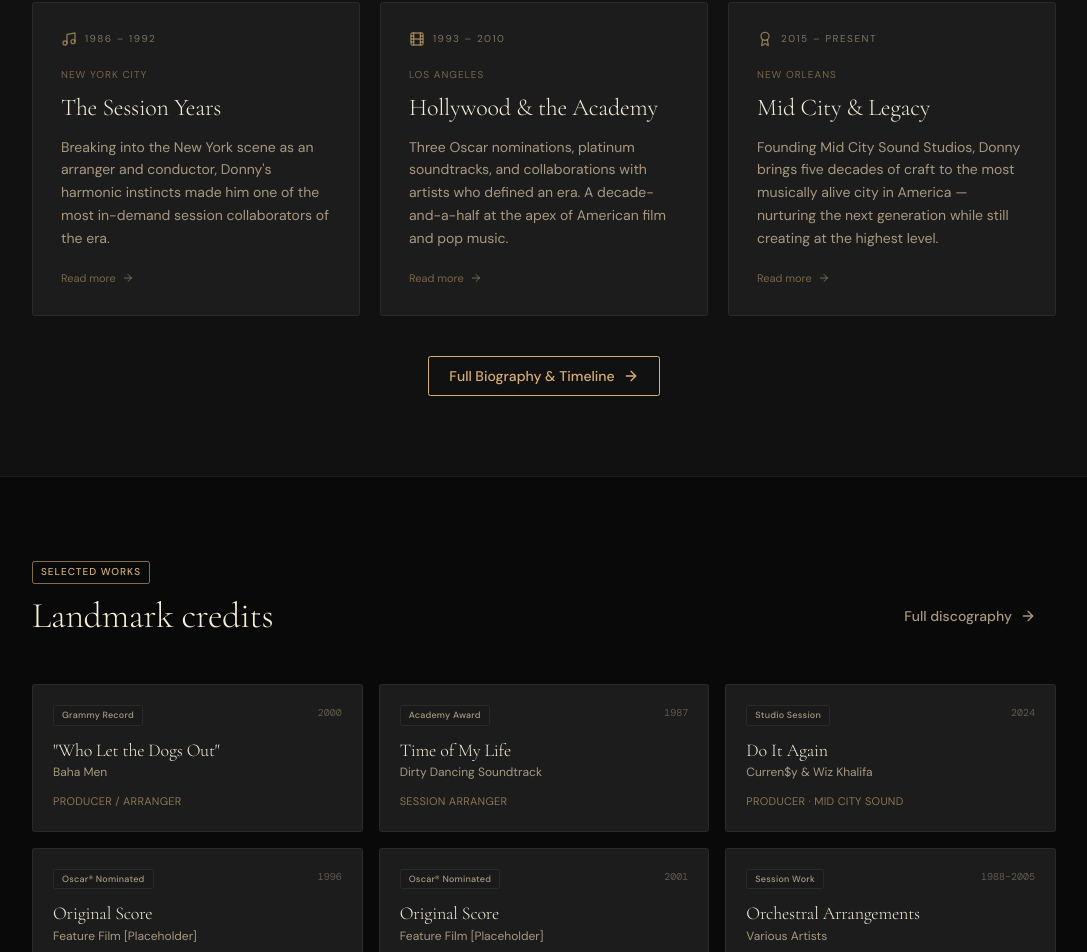
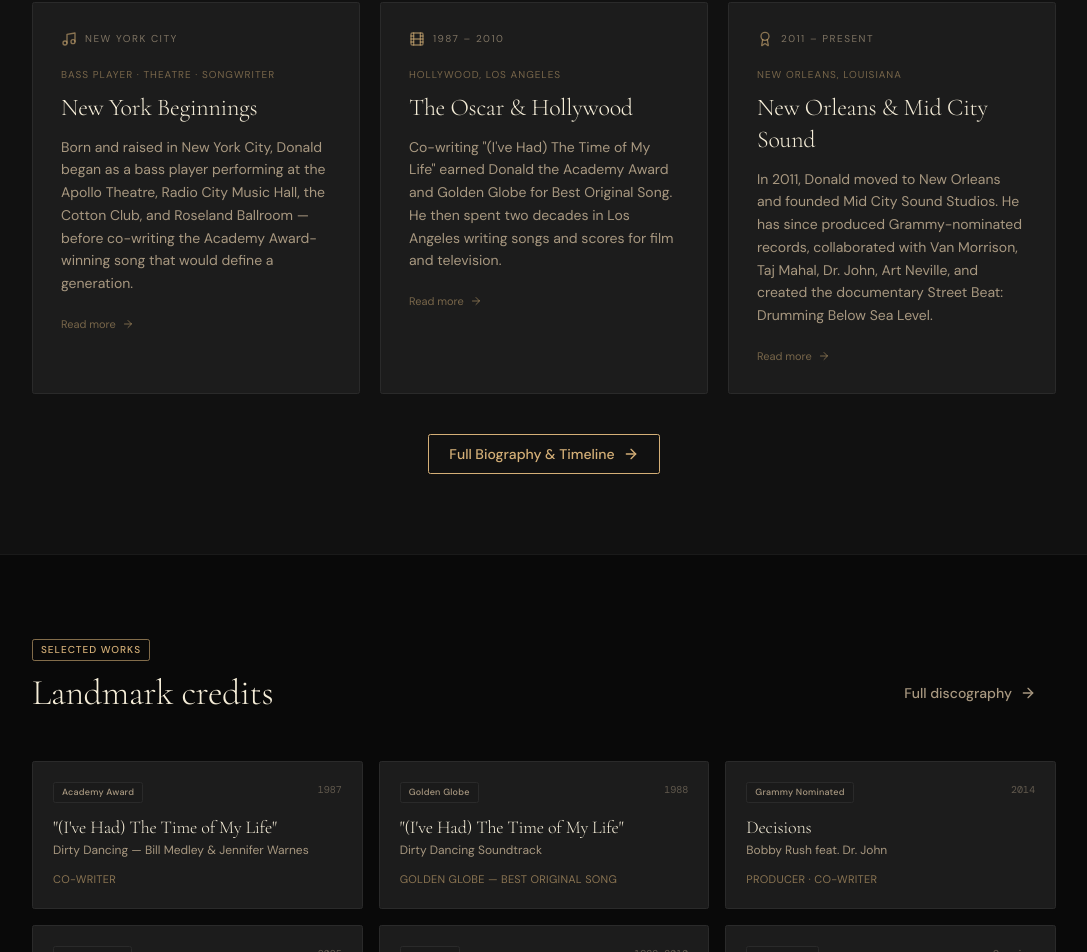
Before and after one commit to flu-wop/djm, a Next.js app: page / in a window 1280 px wide. Shown: the part 1785-2737 px from the top of the page, without its empty margins (96-1183 px from the left). Built offline with nearby package versions, Linux system fonts and the light colour scheme.

Commit message:
fix: accurate credits throughout — Oscar win, Grammy nom, remove Baha Men/Wiz/Curren

```diff
--- a/src/app/credits/page.tsx
+++ b/src/app/credits/page.tsx
@@ -17,35 +17,36 @@ import { cn }        from "@/lib/utils"
 
 /* ─── Data ────────────────────────────────────────────────────────────────── */
 const FILM_TV = [
-  { title: "Feature Film [Title TBD]",     year: "2003", role: "Composer",         note: "Oscar® Nominated — Best Original Song",   badge: "Film" },
-  { title: "Feature Film [Title TBD]",     year: "1997", role: "Composer",         note: "Oscar® Nominated — Best Original Score",  badge: "Film" },
-  { title: "Dirty Dancing",                year: "1987", role: "Session Arranger", note: "Academy Award — Best Original Song",      badge: "Film" },
-  { title: "Feature Film [Title TBD]",     year: "1993", role: "Composer",         note: "Oscar® Nominated",                        badge: "Film" },
-  { title: "TV Series [Title TBD]",        year: "2005", role: "Score Composer",   note: "Network television",                      badge: "TV"   },
-  { title: "TV Series [Title TBD]",        year: "2008", role: "Theme Composer",   note: "Network television",                      badge: "TV"   },
-  { title: "Documentary [Title TBD]",      year: "2011", role: "Composer",         note: "Festival selected",                       badge: "Doc"  },
-  { title: "Short Film [Title TBD]",       year: "1994", role: "Composer",         note: "Sundance submission",                     badge: "Film" },
+  { title: "Dirty Dancing",                    year: "1987", role: "Co-Writer — \"(I've Had) The Time of My Life\"", note: "Academy Award — Best Original Song · Golden Globe — Best Original Song", badge: "Film" },
+  { title: "Highlander II: The Quickening",    year: "1991", role: "Composer",      note: "Feature film",              badge: "Film" },
+  { title: "Street Beat: Drumming Below Sea Level", year: "2025", role: "Creator · Producer · Director", note: "New Orleans drumming documentary — streetbeat.video", badge: "Doc" },
+  { title: "Film & Television [Additional titles TBD]", year: "1988–2010", role: "Composer · Songwriter", note: "Two decades of Hollywood film and television work", badge: "Film/TV" },
 ]
 
 const DISCOGRAPHY = [
-  { title: "\"Who Let the Dogs Out\"",    artist: "Baha Men",              year: "2000", role: "Producer / Arranger",         badge: "Grammy" },
-  { title: "\"Time of My Life\"",         artist: "Dirty Dancing OST",     year: "1987", role: "Session Arranger",            badge: "Gold"   },
-  { title: "Do It Again",                 artist: "Curren$y & Wiz Khalifa",year: "2024", role: "Producer · Mid City Sound",   badge: "Studio" },
-  { title: "Album [Title TBD]",           artist: "Artist [TBD]",          year: "1990", role: "Arranger / Conductor",        badge: "R&B"    },
-  { title: "Album [Title TBD]",           artist: "Artist [TBD]",          year: "1995", role: "Co-Producer",                 badge: "Pop"    },
-  { title: "Album [Title TBD]",           artist: "Artist [TBD]",          year: "1999", role: "Arranger",                    badge: "Jazz"   },
-  { title: "Orchestral Arrangements",     artist: "Various Artists",        year: "1988–2005", role: "Arranger / Conductor",  badge: "Classical" },
-  { title: "Original Compositions",       artist: "Donald Markowitz",       year: "Ongoing",   role: "Composer",              badge: "Solo"   },
+  { title: "\"(I've Had) The Time of My Life\"", artist: "Bill Medley & Jennifer Warnes — Dirty Dancing OST", year: "1987", role: "Co-Writer",              badge: "Oscar® Winner" },
+  { title: "Decisions",                            artist: "Bobby Rush feat. Dr. John",                          year: "2014", role: "Producer · Co-Writer",  badge: "Grammy Nominated" },
+  { title: "\"Another Murder in New Orleans\"",  artist: "Bobby Rush feat. Dr. John",                          year: "2014", role: "Co-Writer",              badge: "Single" },
+  { title: "Dr. John Final Recordings",            artist: "Dr. John",                                           year: "Ongoing", role: "Producer",           badge: "Session" },
+  { title: "Collaborations",                       artist: "Van Morrison, Taj Mahal, Art Neville, Ivan Neville", year: "Various", role: "Producer · Songwriter", badge: "Studio" },
+  { title: "James Taylor, Shawn Colvin, Nicolette Larson", artist: "Various",                                   year: "Various", role: "Songwriter · Sessions", badge: "Session" },
+  { title: "Original Compositions",               artist: "Donald Markowitz",                                   year: "Ongoing", role: "Composer",             badge: "Solo"   },
 ]
 
 const COLLABORATIONS = [
-  { name: "Baha Men",              context: "Production & arrangement on Grammy-winning \"Who Let the Dogs Out\"",        era: "2000" },
-  { name: "Curren$y",              context: "Tracked live at Mid City Sound Studios, New Orleans",                         era: "2024" },
-  { name: "Wiz Khalifa",           context: "Tracked live at Mid City Sound Studios, New Orleans",                         era: "2024" },
-  { name: "Hollywood Studio System", context: "Three Oscar-nominated film scores across a 10-year period",                era: "1993–2003" },
-  { name: "NYC Session Community", context: "Six years as one of New York's premier session arrangers and conductors",    era: "1986–1992" },
-  { name: "New Orleans Artists",   context: "Ongoing mentorship and production at Mid City Sound Studios",                 era: "2015–Present" },
-  /* ← Add more collaborators here as you confirm the list */
+  { name: "Bill Medley & Jennifer Warnes", context: "Performed \"(I've Had) The Time of My Life\" — co-written by Donald. Academy Award & Golden Globe winner.", era: "1987" },
+  { name: "Bobby Rush",            context: "Producer on Grammy-nominated album Decisions. Co-wrote \"Another Murder in New Orleans\" featuring Dr. John.", era: "2014" },
+  { name: "Dr. John",              context: "Collaborated on Bobby Rush's Decisions and produced some of Dr. John's final recordings.",                       era: "2014–2019" },
+  { name: "Van Morrison",          context: "Producer and collaborator across recording projects.",                                                              era: "Various" },
+  { name: "Taj Mahal",             context: "Producer and collaborator across recording projects.",                                                              era: "Various" },
+  { name: "Art Neville",           context: "Producer and collaborator, New Orleans.",                                                                           era: "Various" },
+  { name: "Ivan Neville",          context: "Producer and collaborator, New Orleans.",                                                                           era: "Various" },
+  { name: "Bill Medley",           context: "Worked together on Dirty Dancing soundtrack. The song reached #1 on the Billboard Hot 100.",                      era: "1987" },
+  { name: "James Taylor",          context: "Sang on Donald's records during the Hollywood years.",                                                             era: "Various" },
+  { name: "Shawn Colvin",          context: "Sang on Donald's records during the Hollywood years.",                                                             era: "Various" },
+  { name: "Doug Belote",           context: "New Orleans drummer and host of Street Beat: Drumming Below Sea Level documentary.",                               era: "2025" },
+  { name: "Irvin Mayfield",        context: "New Orleans collaborator and session partner.",                                                                     era: "Various" },
+  /* ← Add further credits as confirmed */
 ]
 
 /* ─── Tab config ── */
@@ -76,8 +77,8 @@ export default function CreditsPage() {
             <span className="text-gold-gradient italic">speaks</span>
           </h1>
           <p className="text-mist text-sm max-w-md leading-relaxed">
-            Five decades of production credits spanning film scores, platinum records, Grammy-winning
-            sessions, and landmark collaborations. A curated selection is presented here.
+            Five decades of production credits spanning an Academy Award-winning song, Grammy-nominated records,
+            film scores, and landmark collaborations. A curated selection is presented here.
           </p>
         </div>
       </section>
@@ -87,9 +88,9 @@ export default function CreditsPage() {
         <div className="mx-auto max-w-5xl px-6 py-6">
           <div className="flex flex-wrap items-center gap-6">
             {[
-              { icon: Award, label: "3× Academy Award Nominated" },
-              { icon: Music, label: "Grammy Record — Baha Men" },
-              { icon: Film,  label: "Dirty Dancing · 1987 · Gold Soundtrack" },
+              { icon: Award, label: "Academy Award Winner — Best Original Song" },
+              { icon: Music, label: "Grammy Nominated — Best Blues Album (Bobby Rush)" },
+              { icon: Film,  label: "Dirty Dancing · 1987 · '(I've Had) The Time of My Life'" },
             ].map(({ icon: Icon, label }) => (
               <div key={label} className="flex items-center gap-2.5">
                 <Icon className="w-4 h-4 text-gold/60" />
--- a/src/app/page.tsx
+++ b/src/app/page.tsx
@@ -27,41 +27,41 @@ import { Separator } from "@/components/ui/separator"
 export const metadata: Metadata = {
   title: "Donald Markowitz | Composer & Producer",
   description:
-    "The official legacy site of Donald Markowitz — three-time Oscar nominated composer, " +
-    "producer, and arranger. Five decades of timeless music.",
+    "The official site of Donald Markowitz — Academy Award-winning co-writer of (I've Had) The Time of My Life, " +
+    "Grammy-nominated producer, and founder of Mid City Sound Studios, New Orleans.",
 }
 
 /* ─── Stats ── */
 const STATS = [
-  { value: "3×",  label: "Academy Award\nNominations" },
-  { value: "40+", label: "Years in\nthe Industry" },
-  { value: "500+",label: "Production\nCredits" },
-  { value: "1986",label: "New York\nSession Debut" },
+  { value: "Oscar®", label: "Academy Award\nWinner" },
+  { value: "Grammy",  label: "Nominated\nProducer" },
+  { value: "40+",    label: "Years in\nthe Industry" },
+  { value: "2011",   label: "New Orleans\nSince" },
 ]
 
 /* ─── Chapter cards — linking to /legacy anchors ── */
 const CHAPTERS = [
   {
-    era:   "1986 – 1992",
-    city:  "New York City",
-    title: "The Session Years",
-    body:  "Breaking into the New York scene as an arranger and conductor, Donny's harmonic instincts made him one of the most in-demand session collaborators of the era.",
+    era:   "New York City",
+    city:  "Bass player · Theatre · Songwriter",
+    title: "New York Beginnings",
+    body:  "Born and raised in New York City, Donald began as a bass player performing at the Apollo Theatre, Radio City Music Hall, the Cotton Club, and Roseland Ballroom — before co-writing the Academy Award-winning song that would define a generation.",
     href:  "/legacy#new-york",
     icon:  Music,
   },
   {
-    era:   "1993 – 2010",
-    city:  "Los Angeles",
-    title: "Hollywood & the Academy",
-    body:  "Three Oscar nominations, platinum soundtracks, and collaborations with artists who defined an era. A decade-and-a-half at the apex of American film and pop music.",
+    era:   "1987 – 2010",
+    city:  "Hollywood, Los Angeles",
+    title: "The Oscar & Hollywood",
+    body:  "Co-writing \"(I've Had) The Time of My Life\" earned Donald the Academy Award and Golden Globe for Best Original Song. He then spent two decades in Los Angeles writing songs and scores for film and television.",
     href:  "/legacy#hollywood",
     icon:  Film,
   },
   {
-    era:   "2015 – Present",
-    city:  "New Orleans",
-    title: "Mid City & Legacy",
-    body:  "Founding Mid City Sound Studios, Donny brings five decades of craft to the most musically alive city in America — nurturing the next generation while still creating at the highest level.",
+    era:   "2011 – Present",
+    city:  "New Orleans, Louisiana",
+    title: "New Orleans & Mid City Sound",
+    body:  "In 2011, Donald moved to New Orleans and founded Mid City Sound Studios. He has since produced Grammy-nominated records, collaborated with Van Morrison, Taj Mahal, Dr. John, Art Neville, and created the documentary Street Beat: Drumming Below Sea Level.",
     href:  "/legacy#new-orleans",
     icon:  Award,
   },
@@ -70,46 +70,46 @@ const CHAPTERS = [
 /* ─── Six landmark credits ── */
 const LANDMARK_CREDITS = [
   {
-    title:    "\"Who Let the Dogs Out\"",
-    artist:   "Baha Men",
-    year:     "2000",
-    role:     "Producer / Arranger",
-    badge:    "Grammy Record",
-  },
-  {
-    title:    "Time of My Life",
-    artist:   "Dirty Dancing Soundtrack",
+    title:    "\"(I've Had) The Time of My Life\"",
+    artist:   "Dirty Dancing — Bill Medley & Jennifer Warnes",
     year:     "1987",
-    role:     "Session Arranger",
+    role:     "Co-Writer",
     badge:    "Academy Award",
   },
   {
-    title:    "Do It Again",
-    artist:   "Curren$y & Wiz Khalifa",
-    year:     "2024",
-    role:     "Producer · Mid City Sound",
-    badge:    "Studio Session",
+    title:    "\"(I've Had) The Time of My Life\"",
+    artist:   "Dirty Dancing Soundtrack",
+    year:     "1988",
+    role:     "Golden Globe — Best Original Song",
+    badge:    "Golden Globe",
   },
   {
-    title:    "Original Score",
-    artist:   "Feature Film [Placeholder]",
-    year:     "1996",
-    role:     "Composer",
-    badge:    "Oscar® Nominated",
+    title:    "Decisions",
+    artist:   "Bobby Rush feat. Dr. John",
+    year:     "2014",
+    role:     "Producer · Co-writer",
+    badge:    "Grammy Nominated",
   },
   {
-    title:    "Original Score",
-    artist:   "Feature Film [Placeholder]",
-    year:     "2001",
-    role:     "Composer",
-    badge:    "Oscar® Nominated",
+    title:    "Street Beat",
+    artist:   "Drumming Below Sea Level",
+    year:     "2025",
+    role:     "Creator · Producer · Director",
+    badge:    "Documentary",
   },
   {
-    title:    "Orchestral Arrangements",
-    artist:   "Various Artists",
-    year:     "1988–2005",
-    role:     "Arranger / Conductor",
-    badge:    "Session Work",
+    title:    "Film & Television Scores",
+    artist:   "Hollywood Productions",
+    year:     "1988–2010",
+    role:     "Composer · Songwriter",
+    badge:    "Film & TV",
+  },
+  {
+    title:    "Collaborations",
+    artist:   "Van Morrison · Taj Mahal · Dr. John · Art Neville",
+    year:     "Ongoing",
+    role:     "Producer · Songwriter",
+    badge:    "Studio Work",
   },
 ]
 
@@ -194,9 +194,9 @@ export default function HomePage() {
               className="font-display text-xl md:text-2xl text-cream/70 italic font-light leading-relaxed mb-10 opacity-0 animate-fade-up delay-400"
               style={{ animationFillMode: "forwards" }}
             >
-              Five decades of music that moves people.
+              Academy Award winner. Grammy-nominated producer.
               <br className="hidden sm:block" />
-              Three Oscar nominations. One city.
+              Forty years of music that moves people.
             </p>
 
             {/* CTAs */}
@@ -396,8 +396,8 @@ export default function HomePage() {
                   <span className="text-gold-gradient italic">legacy meets now</span>
                 </h2>
                 <p className="text-mist text-sm leading-relaxed">
-                  Founded by Donny in New Orleans' Mid City neighborhood, Mid City Sound Studios
-                  is a world-class recording space built on five decades of hard-won expertise.
+                  Founded by Donald in New Orleans' Mid City neighborhood, Mid City Sound Studios
+                  is a world-class recording space built on decades of award-winning expertise.
                   Book a session, explore current projects, and step into the room.
                 </p>
                 <div className="flex gap-3 pt-2">
```
